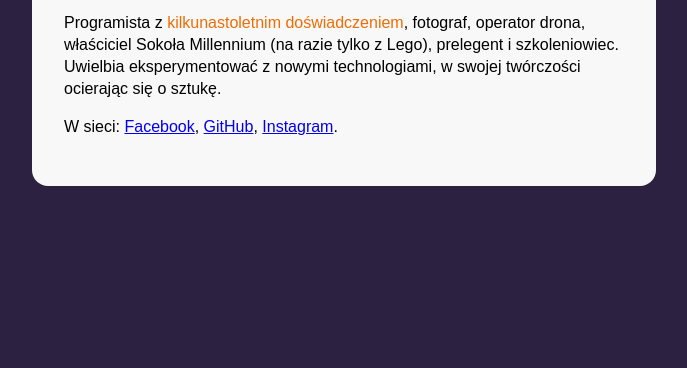
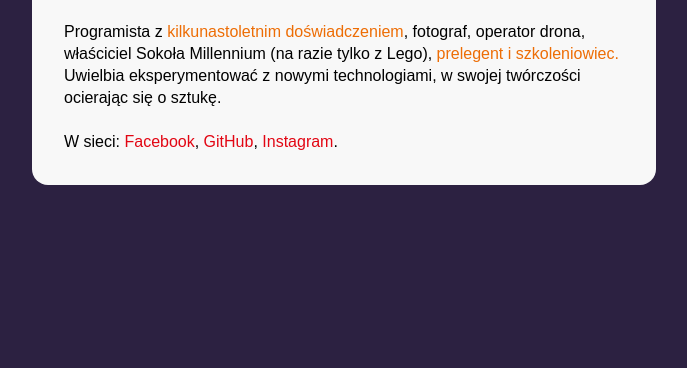
Before and after one commit to karbowskam/business-card, a plain HTML site: page index.html in a window 1280 px wide. Shown: the part 432-800 px from the top of the page, without its empty margins (296-983 px from the left). Drawn offline with Linux system fonts and the light colour scheme.

Commit message:
Complete text style

```diff
--- a/index.html
+++ b/index.html
@@ -15,11 +15,11 @@
           <h1 class="person__name">Imię i nazwisko</h1>
           <p class="person__position">stanowisko</p>
         </header>
-        <p class="person__description">
+        <p class="person__description person__description--with-margin">
           Programista z
           <strong class="special">kilkunastoletnim doświadczeniem</strong>,
           fotograf, operator drona, właściciel Sokoła Millennium (na razie tylko
-          z Lego), prelegent i szkoleniowiec. Uwielbia eksperymentować z nowymi
+          z Lego), <strong class="special">prelegent i szkoleniowiec.</strong> Uwielbia eksperymentować z nowymi
           technologiami, w swojej twórczości ocierając się o sztukę.
         </p>
         <p class="person__description">
--- a/style.css
+++ b/style.css
@@ -30,11 +30,20 @@ body {
 
 }
 
+.person__info {
+    margin-bottom: 24px;
+}
+
 .person__description {
     font-size: 16px;
     line-height: 22px ;
+    margin: 0;
 }
 
+.person__description--with-margin {
+    margin-bottom: 22px;
+
+}
 .special {
     color: #ED6D05;
     font-weight: normal;
@@ -53,3 +62,8 @@ body {
     font-size: 18px;
     font-style: italic;
 }
+
+.person__link {
+    color: #E20613;
+    text-decoration: none;
+}
```
